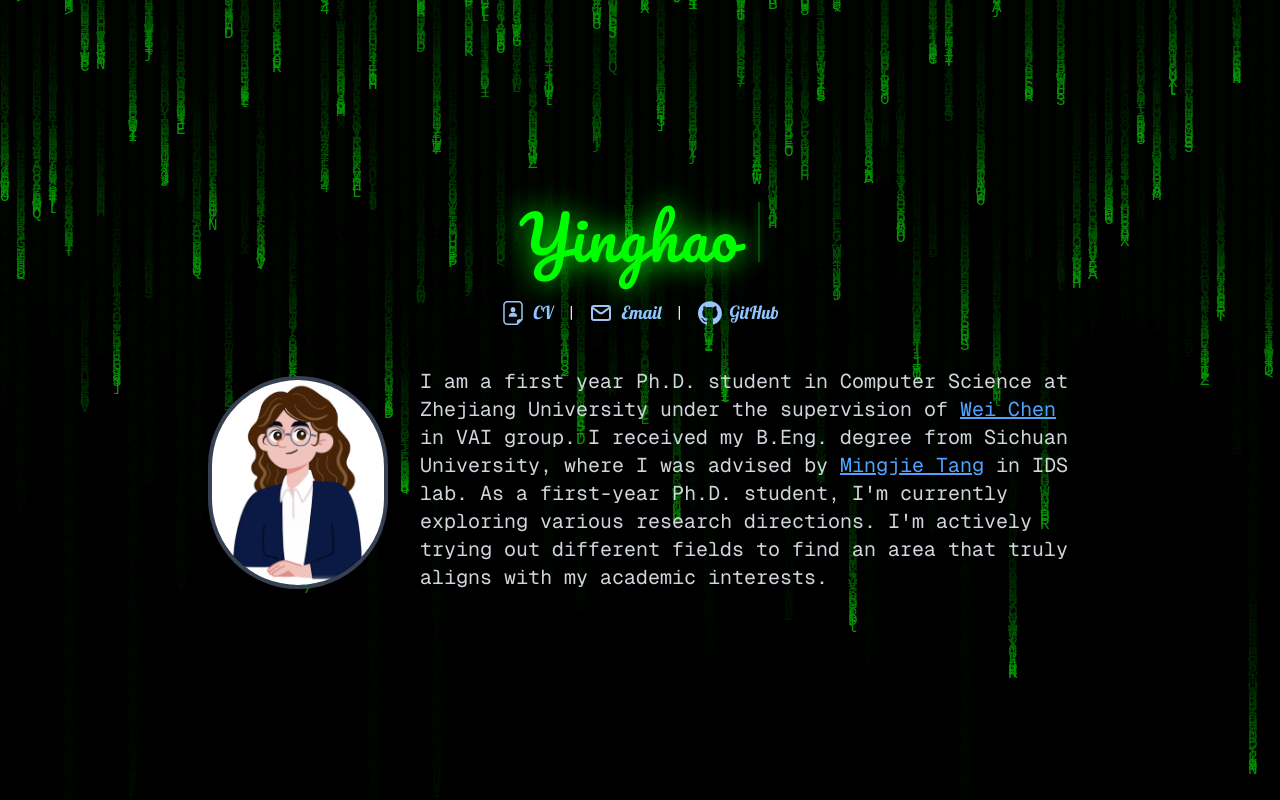
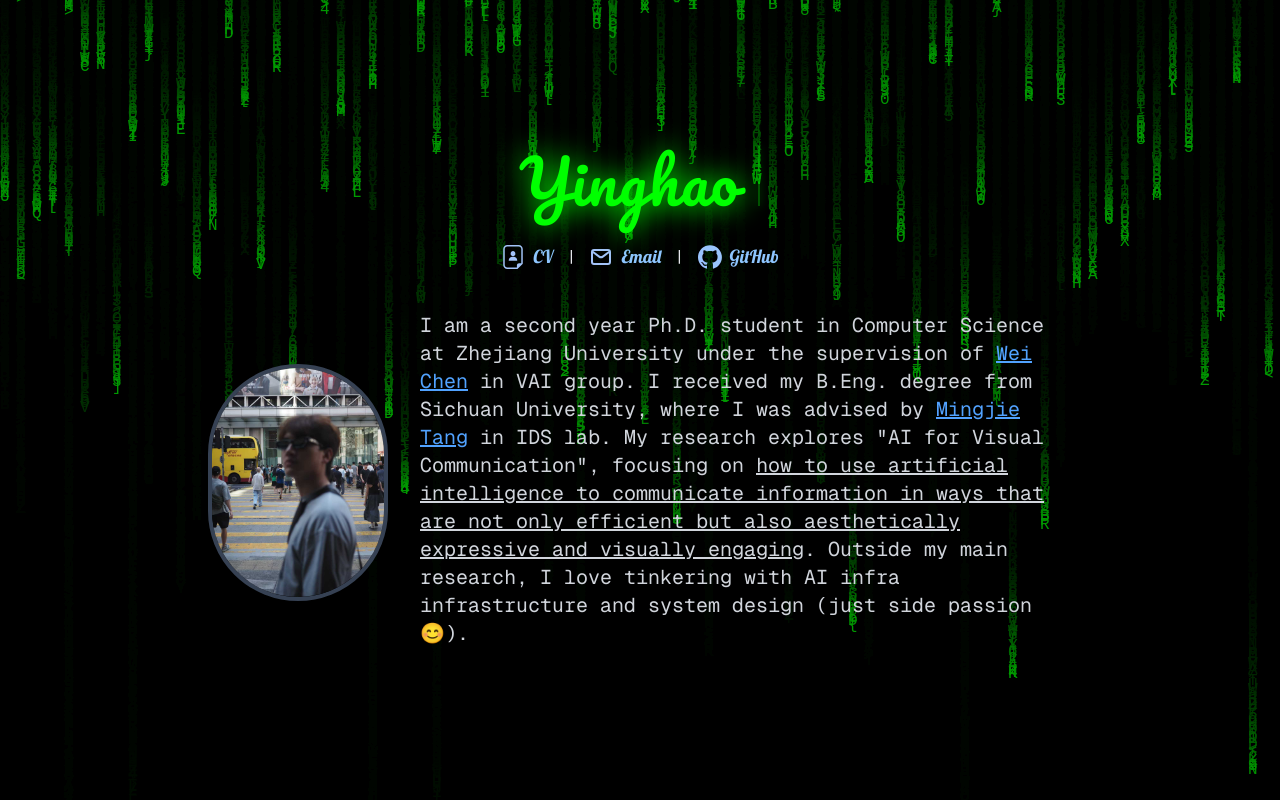
Before and after one commit to MisterBrookT/misterbrookt.github.com, a Next.js app in the folder personal-website/: page / in a window 1280 px wide. Shown: the top 800 px of the page. Built offline with nearby package versions, Linux system fonts and the light colour scheme.

Commit message:
Update bio and enhance header component to support underlined text.

```diff
--- a/personal-website/src/components/Header.tsx
+++ b/personal-website/src/components/Header.tsx
@@ -9,15 +9,24 @@ interface HeaderProps {
 }
 
 function renderWithPeople(text: string, people: Record<string, { name: string; link?: string }>) {
-  // Replace {Name} with a link if available, or plain text otherwise
-  return text.split(/(\{[^}]+\})/g).map((part, i) => {
-    const match = part.match(/^\{([^}]+)\}$/);
-    if (match) {
-      const person = people[match[1]];
+  // First, handle underline tags [u]text[/u]
+  const partsWithUnderline = text.split(/(\[u\][^\[]*\[\/u\])/gi);
+  const processedParts = partsWithUnderline.map((part, partIndex) => {
+    const underlineMatch = part.match(/\[u\](.*?)\[\/u\]/i);
+    if (underlineMatch) {
+      // This part should be underlined, now check for {Name} links within it
+      const underlinedText = underlineMatch[1];
+      const linkParts = underlinedText.split(/(\{[^}]+\})/g);
+      return (
+        <span key={`underline-${partIndex}`} className="underline">
+          {linkParts.map((linkPart, linkIndex) => {
+            const nameMatch = linkPart.match(/^\{([^}]+)\}$/);
+            if (nameMatch) {
+              const person = people[nameMatch[1]];
               if (person && person.link) {
                 return (
                   <a
-            key={i}
+                    key={linkIndex}
                     href={person.link}
                     target="_blank"
                     rel="noopener noreferrer"
@@ -27,11 +36,41 @@ function renderWithPeople(text: string, people: Record<string, { name: string; l
                   </a>
                 );
               } else if (person) {
-        return <span key={i}>{person.name}</span>;
+                return <span key={linkIndex}>{person.name}</span>;
               }
             }
-    return <span key={i}>{part}</span>;
+            return <span key={linkIndex}>{linkPart}</span>;
+          })}
+        </span>
+      );
+    }
+
+    // Regular part - check for {Name} links
+    return part.split(/(\{[^}]+\})/g).map((subPart, subIndex) => {
+      const match = subPart.match(/^\{([^}]+)\}$/);
+      if (match) {
+        const person = people[match[1]];
+        if (person && person.link) {
+          return (
+            <a
+              key={`${partIndex}-${subIndex}`}
+              href={person.link}
+              target="_blank"
+              rel="noopener noreferrer"
+              className="text-blue-400 underline"
+            >
+              {person.name}
+            </a>
+          );
+        } else if (person) {
+          return <span key={`${partIndex}-${subIndex}`}>{person.name}</span>;
+        }
+      }
+      return <span key={`${partIndex}-${subIndex}`}>{subPart}</span>;
     });
+  });
+
+  return <>{processedParts}</>;
 }
 
 export function Header({ info }: HeaderProps) {
--- a/personal-website/src/data/content.ts
+++ b/personal-website/src/data/content.ts
@@ -37,7 +37,7 @@ export const personalInfo: PersonalInfo = {
   cvLink: "#",
   github: "https://github.com/MisterBrookT",
   profileImage: "/profile.jpeg",
-  bio: "I am a first year Ph.D. student in Computer Science at Zhejiang University under the supervision of {Wei Chen} in VAI group. I received my B.Eng. degree from Sichuan University, where I was advised by {Mingjie Tang} in IDS lab. As a first-year Ph.D. student, I'm currently exploring various research directions. I'm actively trying out different fields to find an area that truly aligns with my academic interests.",
+   bio: "I am a second year Ph.D. student in Computer Science at Zhejiang University under the supervision of {Wei Chen} in VAI group. I received my B.Eng. degree from Sichuan University, where I was advised by {Mingjie Tang} in IDS lab. My research explores \"AI for Visual Communication\", focusing on [u]how to use artificial intelligence to communicate information in ways that are not only efficient but also aesthetically expressive and visually engaging[/u]. Outside my main research, I love tinkering with AI infra infrastructure and system design (just side passion😊).",
   people: {
     "Wei Chen": {
       name: "Wei Chen",
```
Also changed, not shown: personal-website/public/profile.jpeg. Lines whose indentation alone changed are shown as unchanged.
